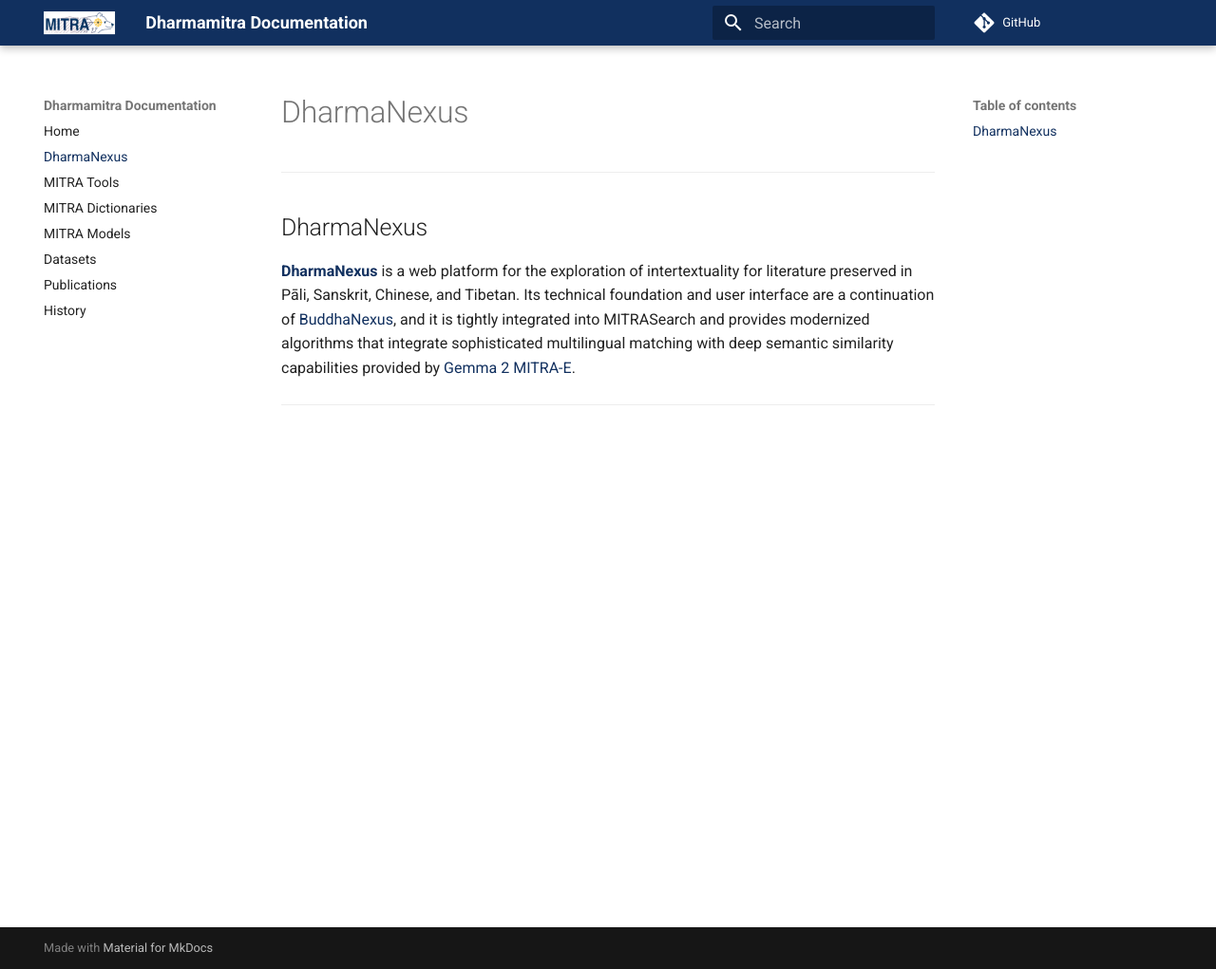
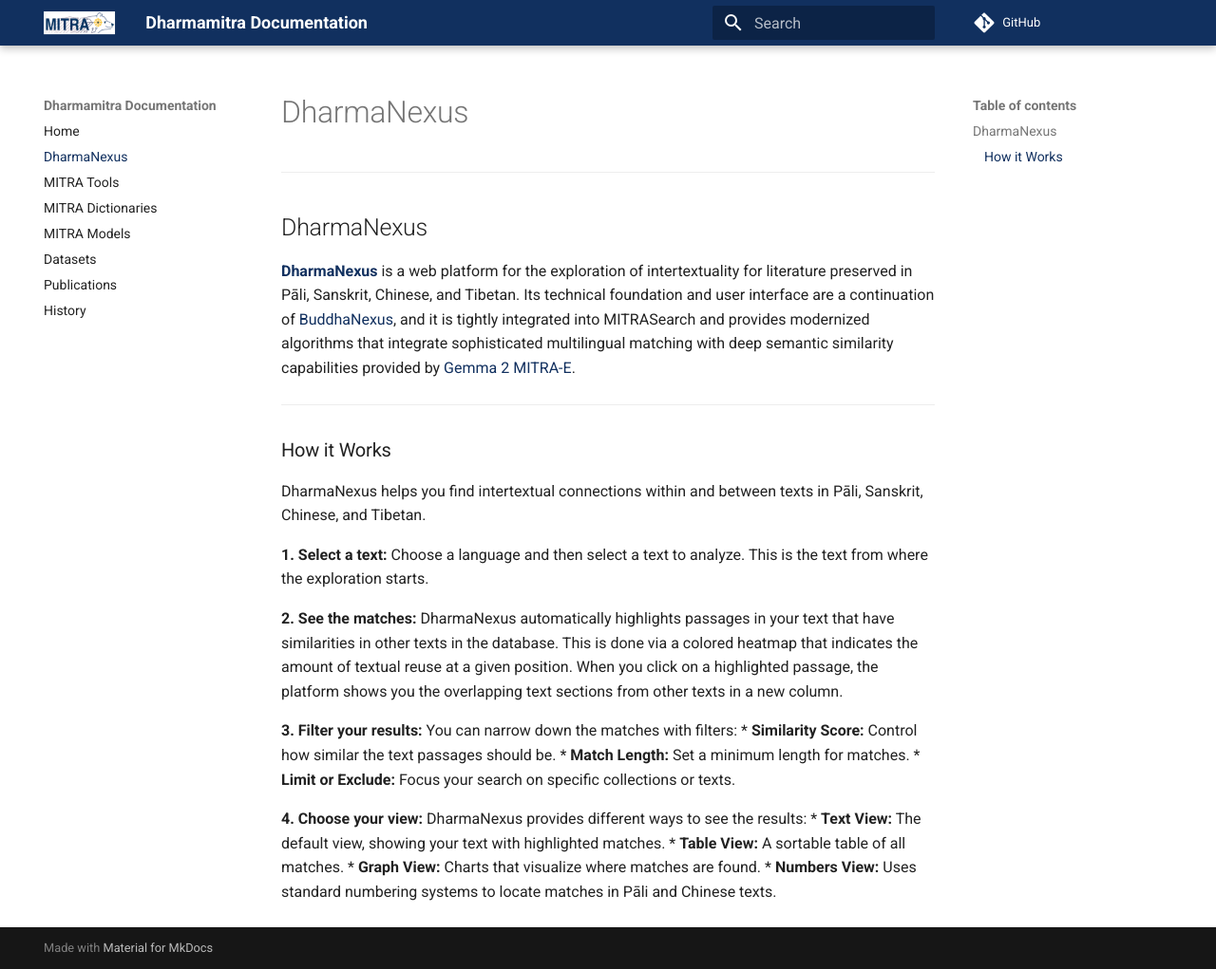
Before and after one commit to dharmamitra/dharmamitra-guides, an MkDocs documentation site: the page built from docs/dharmanexus.md, in a window 1280 px wide and 1021 px high. Shown: the whole window at 95% size. Built offline with MkDocs 1.6.1 and Material for MkDocs 9.7.7, drawn with Linux system fonts in a browser that asks for light colours; comment, search, counter and statistics services are not loaded.

Commit message:
Added DharmaNexus Doc

```diff
--- a/docs/dharmanexus.md
+++ b/docs/dharmanexus.md
@@ -5,3 +5,22 @@
 **[DharmaNexus](https://dharmanexus.org)** is a web platform for the exploration of intertextuality for literature preserved in Pāli, Sanskrit, Chinese, and Tibetan. Its technical foundation and user interface are a continuation of [BuddhaNexus](https://buddhanexus.net), and it is tightly integrated into MITRASearch and provides modernized algorithms that integrate sophisticated multilingual matching with deep semantic similarity capabilities provided by [Gemma 2 MITRA-E](https://huggingface.co/buddhist-nlp/gemma-2-mitra-e).
 
 ---
+
+### How it Works
+
+DharmaNexus helps you find intertextual connections within and between texts in Pāli, Sanskrit, Chinese, and Tibetan.
+
+**1. Select a text:** Choose a language and then select a text to analyze. This is the text from where the exploration starts.
+
+**2. See the matches:** DharmaNexus automatically highlights passages in your text that have similarities in other texts in the database. This is done via a colored heatmap that indicates the amount of textual reuse at a given position. When you click on a highlighted passage, the platform shows you the overlapping text sections from other texts in a new column.
+
+**3. Filter your results:** You can narrow down the matches with filters:
+*   **Similarity Score:** Control how similar the text passages should be.
+*   **Match Length:** Set a minimum length for matches.
+*   **Limit or Exclude:** Focus your search on specific collections or texts.
+
+**4. Choose your view:** DharmaNexus provides different ways to see the results:
+*   **Text View:** The default view, showing your text with highlighted matches.
+*   **Table View:** A sortable table of all matches.
+*   **Graph View:** Charts that visualize where matches are found.
+*   **Numbers View:** Uses standard numbering systems to locate matches in Pāli and Chinese texts.
```
Also changed, not shown: docs/publications.md (+1 -1 lines).
